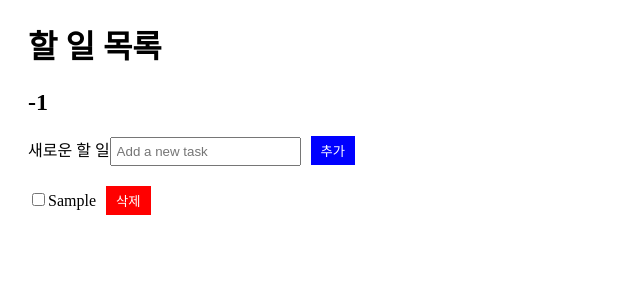
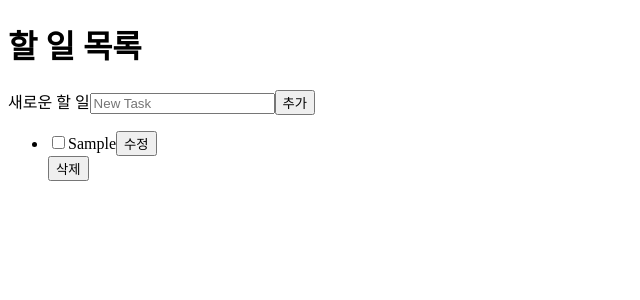
Before and after one commit to witch-factory/toy-project-monorepo, a React (Vite) app in the folder apps/todo-client/: page / in a window 1280 px wide. Both pictures are taken after typing "Sample" into the empty fields and a click on the button "추가". Shown: the top 300 px of the page, without its empty margins (0-640 px from the left). Built offline with nearby package versions, Linux system fonts and the light colour scheme.

Commit message:
todo list 스타일 제거, 할 일 수정 기능 추가

```diff
--- a/apps/todo-client/src/App.tsx
+++ b/apps/todo-client/src/App.tsx
@@ -1,5 +1,4 @@
 import { useState } from "react";
-import { subtract } from "@toy-monorepo/shared";
 
 // 이후에 DB의 auto increment ID로 대체할 예정
 type Todo = {
@@ -11,6 +10,9 @@ type Todo = {
 function TodoApp() {
 	const [todos, setTodos] = useState<Todo[]>([]);
 	const [newTodoValue, setNewTodoValue] = useState<string>("");
+	// 편집중이 아니라면 null, 편집중이라면 해당 Todo의 ID
+	const [editingId, setEditingId] = useState<number | null>(null);
+	const [editValue, setEditValue] = useState<string>("");
 
 	const addTodo = (e: React.FormEvent) => {
 		e.preventDefault();
@@ -35,51 +37,106 @@ function TodoApp() {
 		setTodos(todos.filter((todo) => todo.id !== id));
 	};
 
+	// 편집 모드 시작
+	const startEdit = (todo: Todo) => {
+		setEditingId(todo.id);
+		setEditValue(todo.text);
+	};
+
+	// 편집 저장
+	const saveEdit = () => {
+		if (editingId === null) return;
+
+		setTodos(
+			todos.map((todo) =>
+				todo.id === editingId ? { ...todo, text: editValue.trim() } : todo,
+			),
+		);
+		cancelEdit();
+	};
+
+	// 편집 취소
+	const cancelEdit = () => {
+		setEditingId(null);
+		setEditValue("");
+	};
+
 	return (
-		<main className="todo-app">
+		<main>
 			<h1>할 일 목록</h1>
-			<h2>{subtract(1, 2)}</h2>
-			<form onSubmit={addTodo} className="todo-form" aria-label="Add Todo Form">
-				<label htmlFor="new-todo" className="sr-only">
-					새로운 할 일
-				</label>
+			<form onSubmit={addTodo} aria-label="Add Todo Form">
+				<label htmlFor="new-todo">새로운 할 일</label>
 				<input
 					id="new-todo"
 					type="text"
 					value={newTodoValue}
 					onChange={(e) => setNewTodoValue(e.target.value)}
-					placeholder="Add a new task"
-					className="todo-input"
+					placeholder="New Task"
 					aria-label="New Task Input"
 				/>
-				<button className="todo-add-button" type="submit">
-					추가
-				</button>
+				<button type="submit">추가</button>
 			</form>
-			<ul className="todo-list" aria-live="polite">
+			<ul aria-live="polite">
 				{todos.map((todo) => (
-					<li key={todo.id} className="todo-item">
-						<div className="todo-container">
+					<li key={todo.id}>
+						<div>
 							<input
 								id={`todo-${todo.id}`}
 								type="checkbox"
 								checked={todo.completed}
 								onChange={() => toggleTodo(todo.id)}
-								className="todo-checkbox"
-								aria-labelledby={`todo-label-${todo.id}`}
 							/>
+							{editingId === todo.id ? (
+								// 편집 모드
+								<div>
+									<input
+										type="text"
+										value={editValue}
+										onChange={(e) => setEditValue(e.target.value)}
+										aria-label="Edit todo text"
+									/>
+									<button
+										type="button"
+										onClick={saveEdit}
+										aria-label="Save edit"
+									>
+										저장
+									</button>
+									<button
+										type="button"
+										onClick={cancelEdit}
+										aria-label="Cancel edit"
+									>
+										취소
+									</button>
+								</div>
+							) : (
+								// 일반 모드
+								<>
 									<label
 										id={`todo-label-${todo.id}`}
 										htmlFor={`todo-${todo.id}`}
-								className={`todo-text ${todo.completed ? "completed" : ""}`}
+										style={
+											todo.completed
+												? { textDecoration: "line-through" }
+												: undefined
+										}
 									>
 										{todo.text}
 									</label>
+									<button
+										type="button"
+										onClick={() => startEdit(todo)}
+										aria-label={`Edit ${todo.text}`}
+									>
+										수정
+									</button>
+								</>
+							)}
 						</div>
 						<button
 							type="button"
 							onClick={() => deleteTodo(todo.id)}
-							className="todo-delete-button"
 							aria-label={`Delete ${todo.text}`}
 						>
 							삭제
```
Lines whose indentation alone changed are shown as unchanged.
